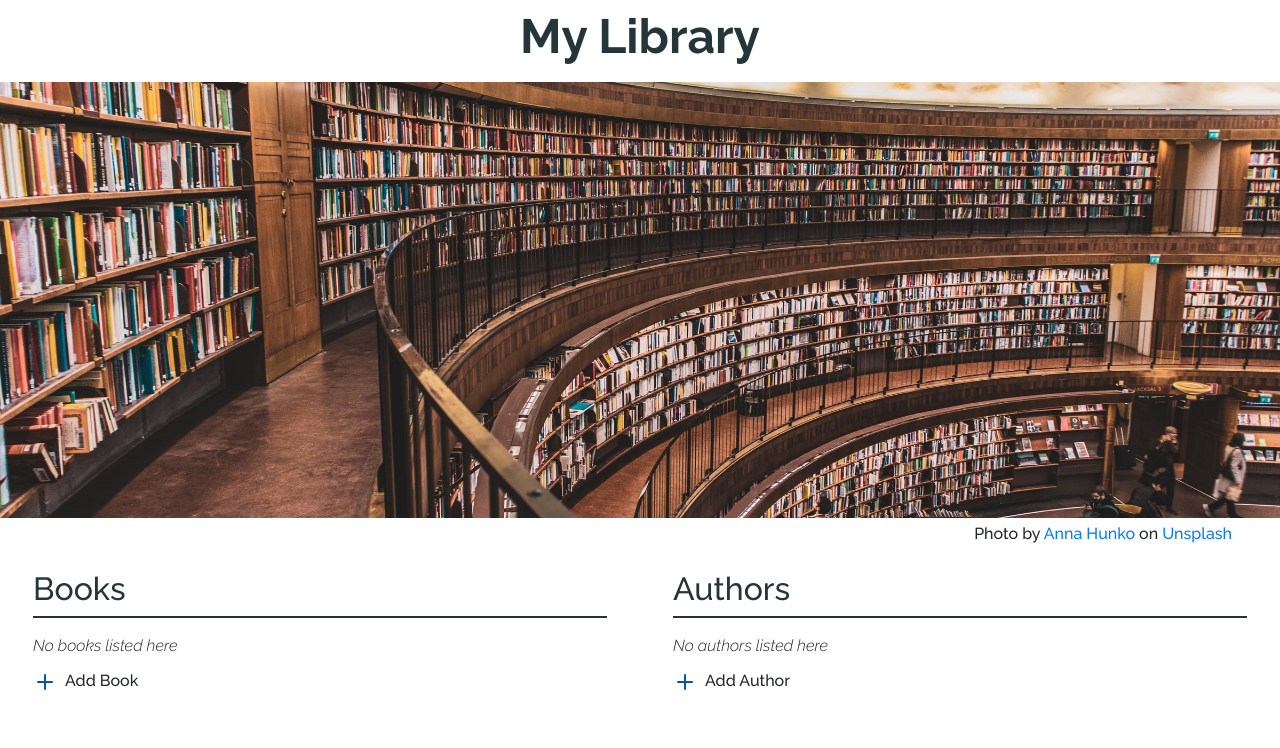
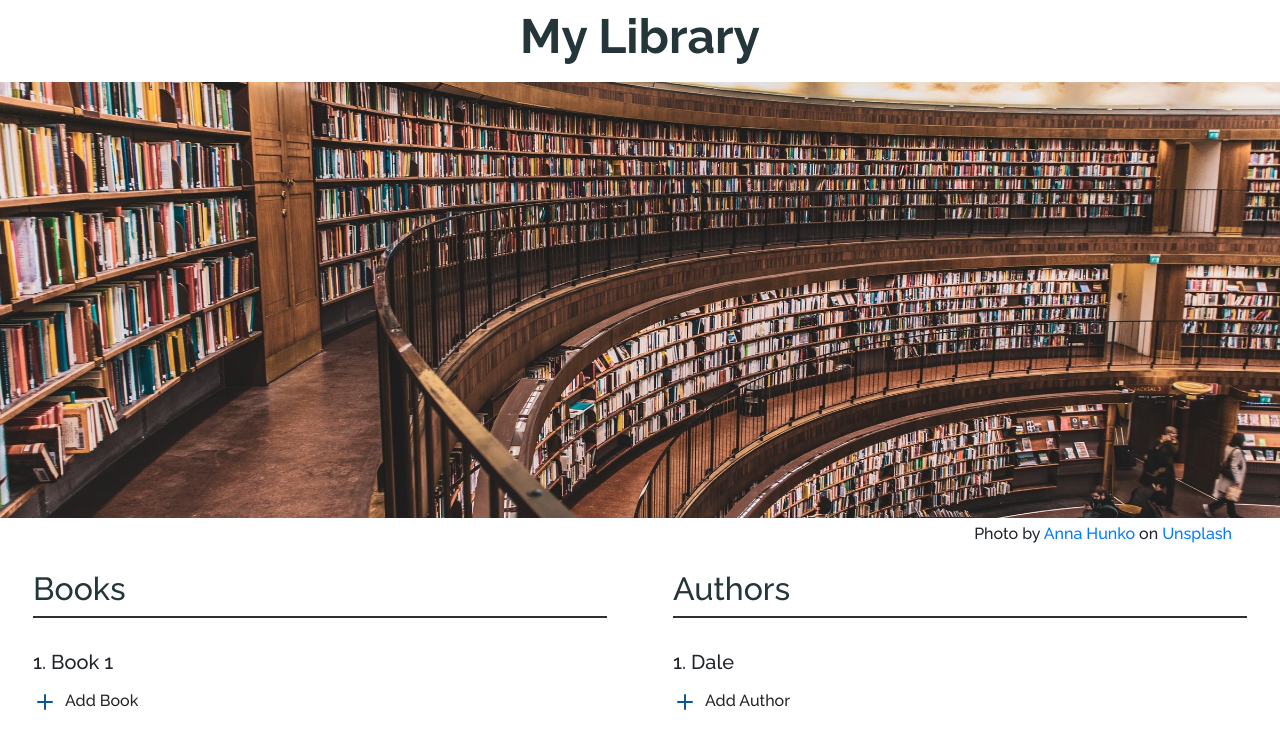
Before and after one commit to sriyabro/My-Library-App, a React (Create React App) app: page / in a window 1280 px wide. Shown: the top 748 px of the page. Built offline with nearby package versions, Linux system fonts and the light colour scheme; data requests are answered from the project's data file.

Commit message:
adding json db & fetch data

```diff
--- a/package.json
+++ b/package.json
@@ -10,6 +10,7 @@
     "@types/react": "^17.0.9",
     "@types/react-dom": "^17.0.6",
     "bootstrap": "^4.6.0",
+    "fs": "0.0.1-security",
     "node-sass": "^6.0.0",
     "react": "^17.0.2",
     "react-bootstrap": "^1.6.0",
--- a/src/components/Books.tsx
+++ b/src/components/Books.tsx
@@ -1,4 +1,4 @@
-import React, {useEffect, useState} from "react";
+import React, {useState} from "react";
 import {Row} from "react-bootstrap";
 import Header from "./Header";
 import NoItemsLabel from "./NoItemsLabel";
@@ -11,12 +11,13 @@ import DeleteConfirmation from "./alerts/DeleteConfirmation";
 
 type BooksProps = {
     authors: IAuthor[] | null
+    books: IBook[] | null
+    onBooksChange: (books: IBook[]) => void
 }
 
 const Books: React.FC<BooksProps> = (props) => {
-    const {authors} = props;
+    const {authors, books, onBooksChange} = props;
 
-    const [books, setBooks] = useState<IBook[] | null>(null);
     const [showBookForm, setShowBookForm] = useState<boolean>(false);
     const [updateClicked, setUpdateClicked] = useState<boolean>(false);
     const [indexToUpdate, setIndexToUpdate] = useState<number | null>(null);
@@ -27,15 +28,12 @@ const Books: React.FC<BooksProps> = (props) => {
     const [bookNameToDelete, setBookNameToDelete] =useState<string | null>(null);
     const [showDeleteConfirmation, setShowDeleteConfirmation] = useState<boolean>(false);
 
-    useEffect(() => {
-        setBooks(books);
-    },[books]);
-
     const handleAddBookClicked = () => {
         setShowBookForm(false);
         setUpdateClicked(false);
         setShowBookForm(true);
     }
+
     const handleCloseButtonClicked = () => setShowBookForm(false);
 
     const handleOnDeleteClick = (index: number) => {
@@ -48,17 +46,10 @@ const Books: React.FC<BooksProps> = (props) => {
     const handleCreateBook = (newBook: IBook) => {
         const newBookList: IBook[] = books ? books.slice() : [];
         newBookList.push(newBook);
-        setBooks(newBookList);
+        onBooksChange(newBookList);
         setAlertContent({message: "Book Created Successfully", variant: "success"});
         setShowAlertMessage(true);
     }
-
-    // useEffect(() => {
-    //     if (indexToUpdate === null || !books) {
-    //         return;
-    //     }
-    //     setBookToUpdate(books[indexToUpdate]);
-    // }, [indexToUpdate])
 
     const handleUpdateBook = (updatedBook: IBook) => {
         if (indexToUpdate === null) {
@@ -66,7 +57,7 @@ const Books: React.FC<BooksProps> = (props) => {
         }
         const newBookList: IBook[] = books ? books.slice() : [];
         newBookList.splice(indexToUpdate, 1, updatedBook);
-        setBooks(newBookList);
+        onBooksChange(newBookList);
         setIndexToUpdate(null);
         setBookToUpdate(null);
         setAlertContent({message: "Book Updated Successfully", variant: "warning"});
@@ -80,13 +71,6 @@ const Books: React.FC<BooksProps> = (props) => {
         setShowBookForm(true);
     }
 
-    // useEffect(() => {
-    //     if (!books || indexToDelete === null) {
-    //         return;
-    //     }
-    //     setBookNameToDelete(books[indexToDelete].name);
-    // }, [indexToDelete]);
-
     const handleDeleteValidationClose = () => setShowDeleteConfirmation(false);
 
     const handleDeleteValidationConfirm = () => {
@@ -95,7 +79,7 @@ const Books: React.FC<BooksProps> = (props) => {
         }
         const newBookList: IBook[] = books? books.slice() : [];
         newBookList.splice(indexToDelete, 1);
-        setBooks(newBookList);
+        onBooksChange(newBookList);
         setShowDeleteConfirmation(false);
         setAlertContent({message:"Book Deleted Successfully", variant:"danger"});
         setShowAlertMessage(true);
--- a/src/components/LibraryBody.tsx
+++ b/src/components/LibraryBody.tsx
@@ -1,18 +1,39 @@
-import React, {useState} from 'react';
+import React, {useEffect, useState} from 'react';
 import {Col,Row} from "react-bootstrap";
 import Authors from "./Authors";
 import Books from "./Books";
-import {IAuthor} from "../types/Types";
+import {IAuthor, IBook} from "../types/Types";
+import {BASE_URI} from "../config/config";
 
 const LibraryBody: React.FC = () => {
     const [authors, setAuthors] = useState<IAuthor[] | null>(null);
+    const [books, setBooks] = useState<IBook[] | null>(null);
+
+    useEffect(() => {
+      fetchAuthors();
+      fetchBooks();
+    }, []);
+
+    const fetchAuthors = async () => {
+        let uri = BASE_URI + 'authors';
+        const res = await fetch(uri);
+        const authors = await res.json();
+        setAuthors(authors);
+    }
+    const fetchBooks = async () => {
+        let uri = BASE_URI + 'books';
+        const res = await fetch(uri);
+        const books = await res.json();
+        setBooks(books);
+    }
 
     const handleOnAuthorsChange = (authors: IAuthor[]) => setAuthors(authors);
+    const handleOnBooksChange = (books: IBook[]) => setBooks(books);
 
     return (
         <Row className="library-body mt-4">
             <Col xs={12} md={6} className="px-5 mb-5">
-                <Books authors={authors}/>
+                <Books authors={authors} books={books} onBooksChange={handleOnBooksChange}/>
             </Col>
             <Col xs={12} md={6} className="px-5 mb-5">
                 <Authors authors={authors} onAuthorsChange={handleOnAuthorsChange}/>
--- /dev/null
+++ b/src/config/config.ts
@@ -0,0 +1 @@
+export const BASE_URI = "http://localhost:3001/";
--- /dev/null
+++ b/src/db/db.json
@@ -0,0 +1,19 @@
+{
+  "authors": [
+    {
+      "id": 1,
+      "name": "Dale"
+    }
+  ],
+  "books": [
+    {
+      "id": 1,
+      "name": "Book 1",
+      "ISBN": 3646657728,
+      "price": 300,
+      "author": {
+        "name": "Dale"
+      }
+    }
+  ]
+}
--- a/src/types/Types.ts
+++ b/src/types/Types.ts
@@ -1,8 +1,10 @@
 export interface IAuthor {
+    id?: number
     name: string
 }
 
 export interface IBook {
+    id?: number
     name: string
     ISBN: string
     price: string
```
